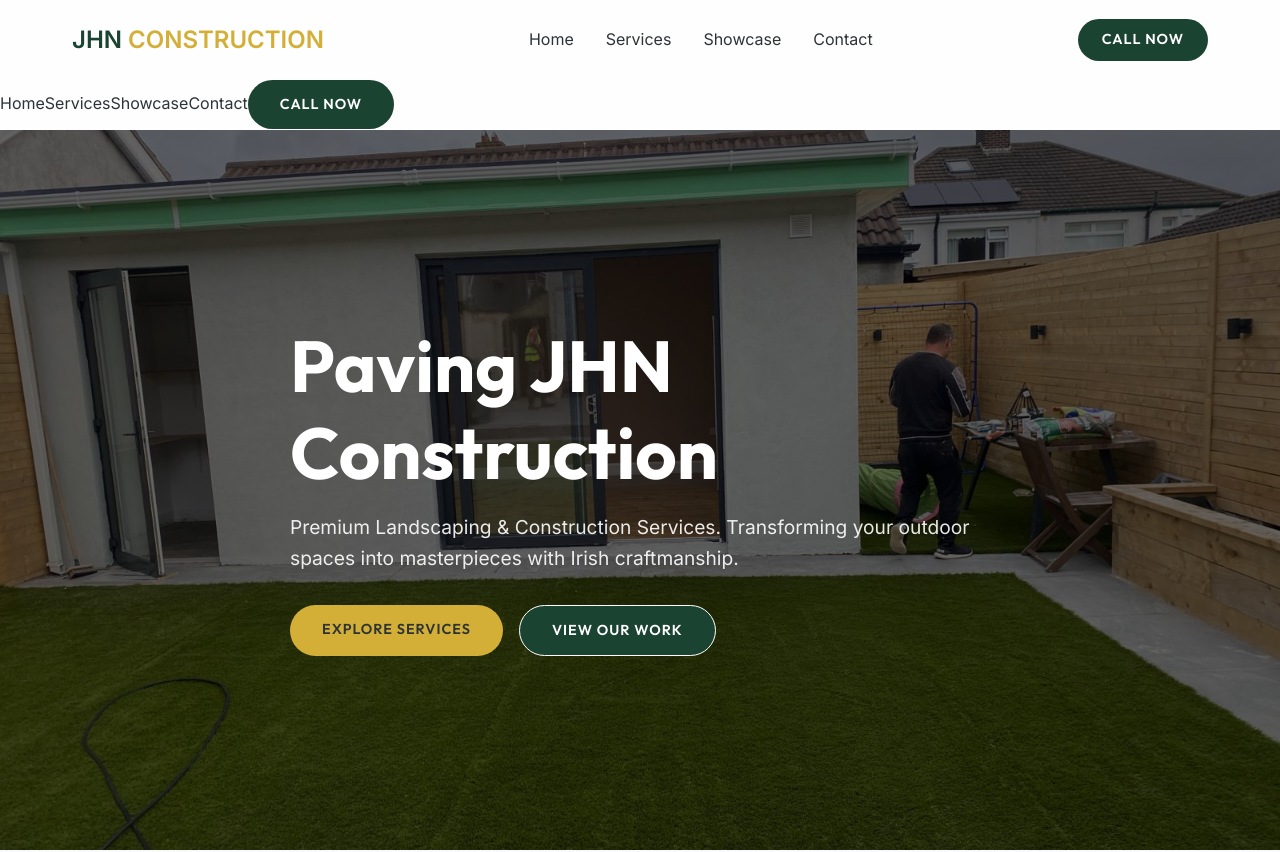
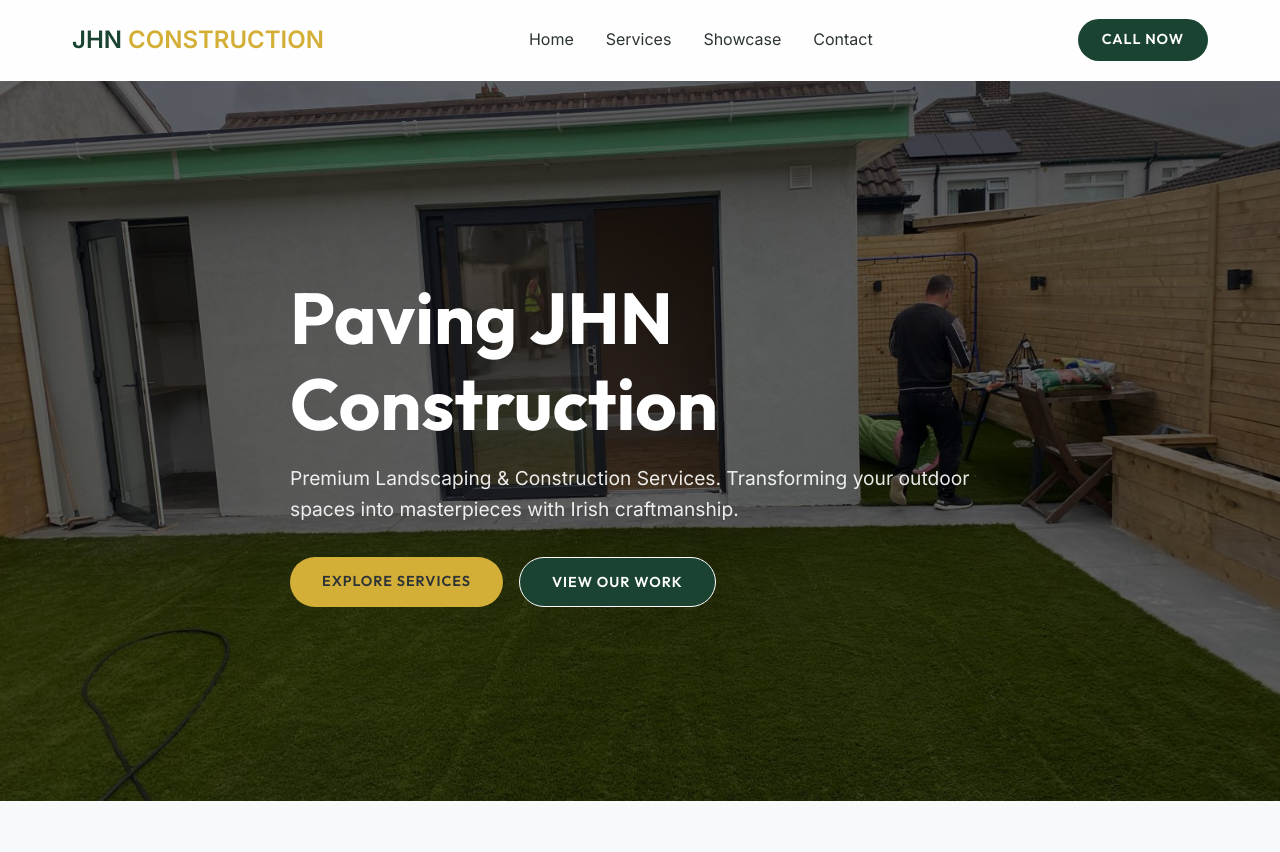
Before and after one commit to UncleSam03/jhn-site, a React (Vite) app: page / in a window 1280 px wide. Shown: the top 852 px of the page. Built offline with nearby package versions, Linux system fonts and the light colour scheme.

Commit message:
fix: hide mobile menu on desktop views

```diff
--- a/src/App.jsx
+++ b/src/App.jsx
@@ -93,7 +93,7 @@ const App = () => {
         </div>
 
         {/* Mobile Menu Overlay */}
-        <div className={`mobile-menu ${isMenuOpen ? 'open' : ''}`}>
+        <div className={`mobile-menu mobile-only ${isMenuOpen ? 'open' : ''}`}>
           <a href="#home" onClick={toggleMenu}>Home</a>
           <a href="#services" onClick={toggleMenu}>Services</a>
           <a href="#showcase" onClick={toggleMenu}>Showcase</a>
```
